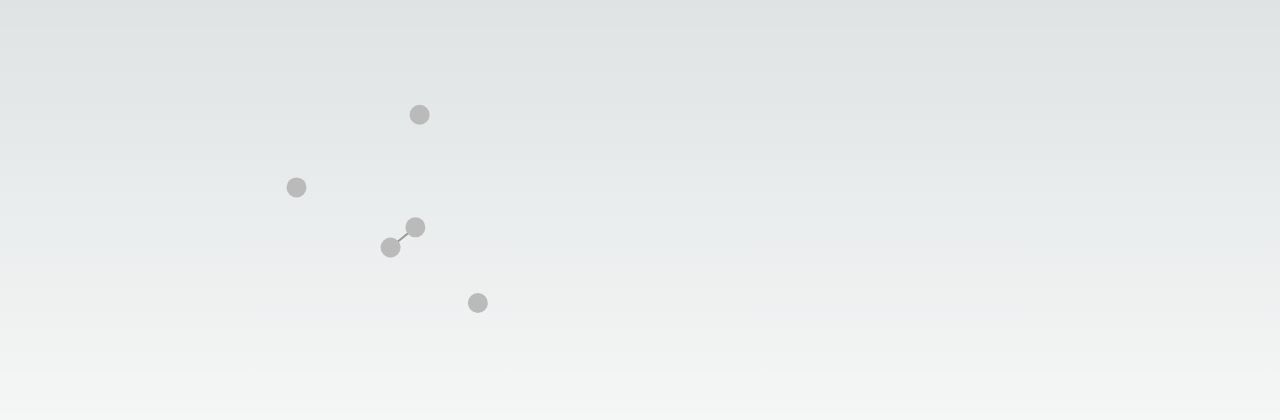
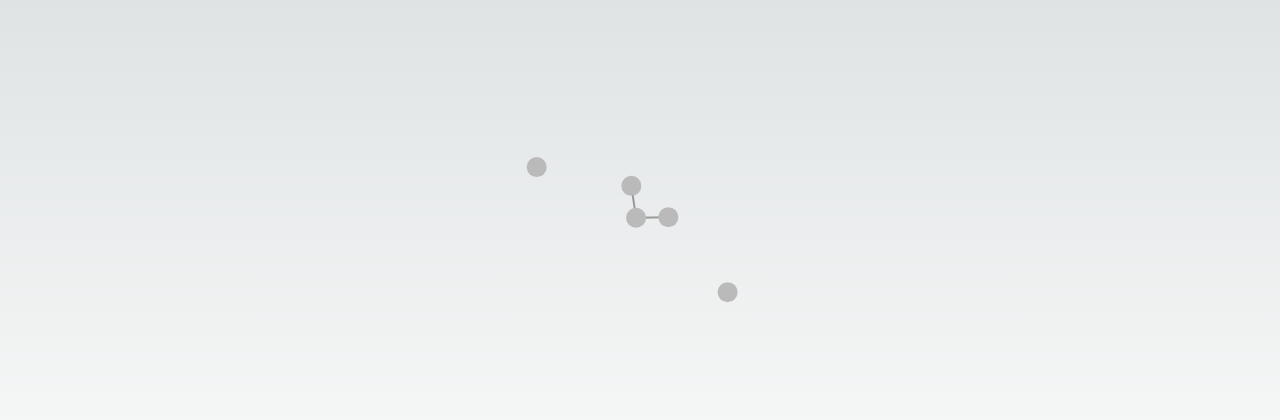
Before and after one commit to GuoXiCheng/react-sandbox, a Next.js app: page / in a window 1280 px wide. Shown: the part 184-604 px from the top of the page. Built offline with nearby package versions, Linux system fonts and the light colour scheme.

Commit message:
update graph

```diff
--- a/src/app/graph-visualization.tsx
+++ b/src/app/graph-visualization.tsx
@@ -1,37 +1,43 @@
 import React, { useEffect, useRef } from 'react';
 import * as d3 from 'd3';
+import { SimulationLinkDatum, SimulationNodeDatum } from 'd3';
 
-const GraphVisualization = () => {
+export interface MyNodeDatum extends SimulationNodeDatum {
+    id: string;
+    label: string;
+}
+
+export interface MyLinksDatum extends SimulationLinkDatum<MyNodeDatum> {
+    source: string;
+    target: string;
+}
+
+export interface GraphVisualizationProps {
+    nodes: MyNodeDatum[],
+    links: MyLinksDatum[]
+}
+
+const GraphVisualization: React.FC<GraphVisualizationProps> = (props) => {
     const svgRef = useRef(null);
 
     useEffect(() => {
-        const nodes = [
-            { id: "note1", label: "Note 1" },
-            { id: "note2", label: "Note 2" },
-            { id: "note3", label: "Note 3" },
-            { id: "note4", label: "Note 4" },
-            { id: "note5", label: "Note 5" }
-            // Add more nodes as needed
-        ];
+        const svg = d3.select(svgRef.current);
 
-        const links = [
-            { source: "note1", target: "note2" },
-            // Add more links as needed
-        ];
+        // append之前清理
+        svg.selectAll("*").remove();
 
-        const svg = d3.select(svgRef.current);
-        const width = +svg.attr("width");
-        const height = +svg.attr("height");
+        const width = window.innerWidth;
+        const height = window.innerHeight;
 
-        const simulation = d3.forceSimulation(nodes as any)
-            .force("link", d3.forceLink(links).id((d: any) => d.id))
+        const simulation = d3.forceSimulation(props.nodes)
+            .force("link", d3.forceLink(props.links).id((d: any) => d.id))
             .force("charge", d3.forceManyBody())
             .force("center", d3.forceCenter(width / 2, height / 2));
 
         const link = svg.append("g")
             .attr("class", "links")
             .selectAll("line")
-            .data(links)
+            .data(props.links)
             .enter().append("line")
             .attr("stroke", "#999")
             .attr("stroke-width", 2);
@@ -39,7 +45,7 @@ const GraphVisualization = () => {
         const node = svg.append("g")
             .attr("class", "nodes")
             .selectAll("circle")
-            .data(nodes)
+            .data(props.nodes)
             .enter().append("circle")
             .attr("r", 10)
             .attr("fill", "#bababa");
@@ -79,10 +85,10 @@ const GraphVisualization = () => {
             d.fx = null;
             d.fy = null;
         }
-    }, []);
+    }, [props.links, props.nodes]);
 
     return (
-        <svg ref={svgRef} width={800} height={800}></svg>
+        <svg ref={svgRef} width='100vw' height='100vh'></svg>
     );
 };
 
--- a/src/app/home.tsx
+++ b/src/app/home.tsx
@@ -1,10 +1,27 @@
 "use client"
+import { useEffect } from "react";
 import GraphVisualization from "./graph-visualization";
 
 export default function Home() {
+    const nodes = [
+        { id: "note1", label: "Note 1" },
+        { id: "note2", label: "Note 2" },
+        { id: "note3", label: "Note 3" },
+        { id: "note4", label: "Note 4" },
+        { id: "note5", label: "Note 5" }
+    ];
+
+    const links = [
+        { source: "note1", target: "note2" },
+        { source: "note2", target: "note3" },
+    ];
+
+    useEffect(()=>{
+
+    })
     return (
-        <>
-        <GraphVisualization />
-        </>
+        <div style={{ width: '100%', height: '100%' }}>
+            <GraphVisualization nodes={nodes} links={links}/>
+        </div>
     );
 }
```
